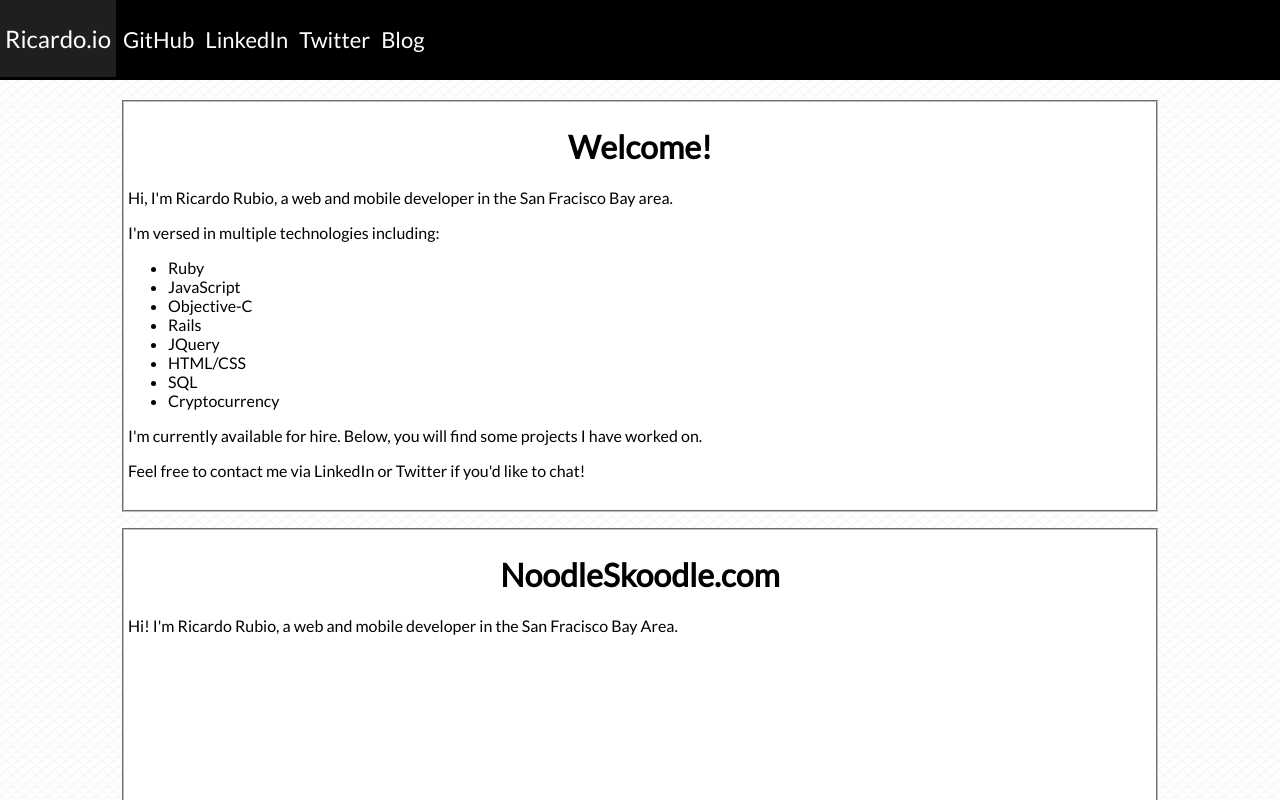
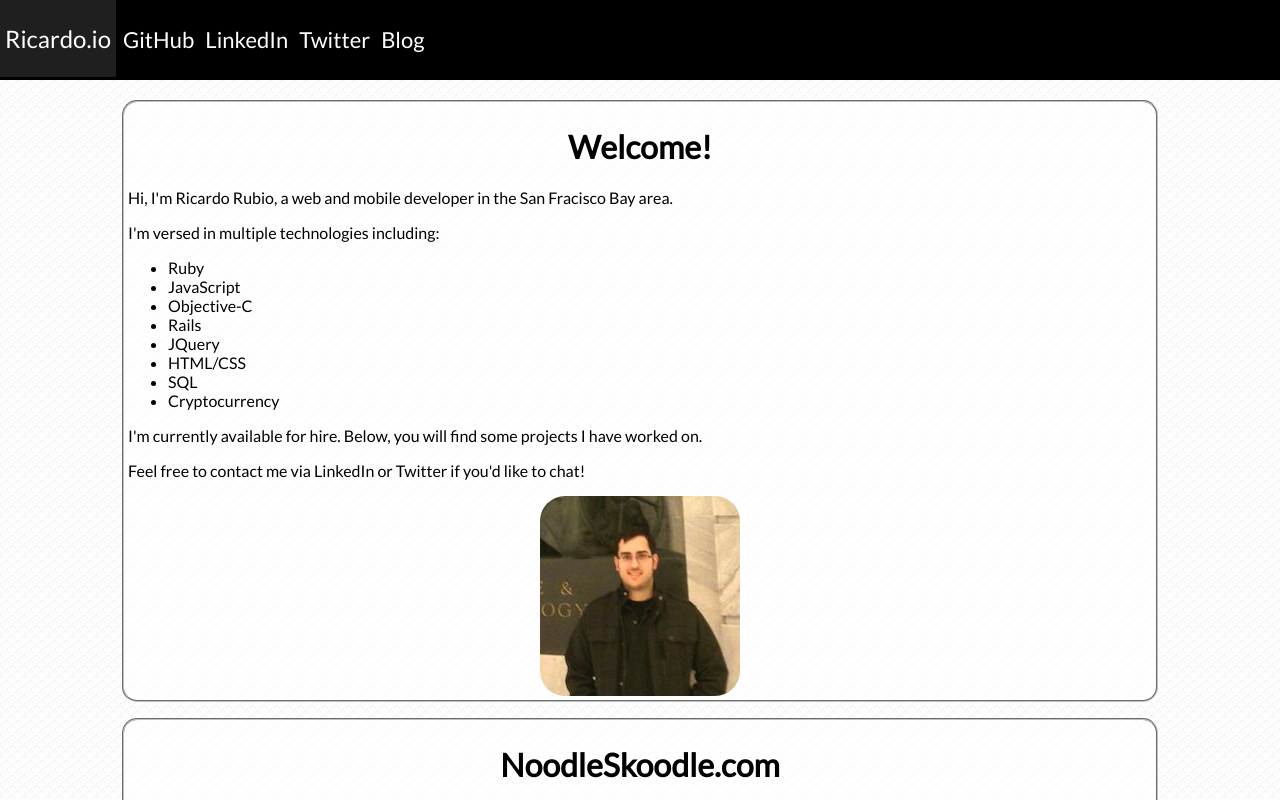
Before and after one commit to rickarubio/ricardo, a plain HTML site: page index.html in a window 1280 px wide. Shown: the top 800 px of the page. Drawn offline with Linux system fonts and the light colour scheme.

Commit message:
adds profile image and styling

```diff
--- a/index.html
+++ b/index.html
@@ -36,6 +36,7 @@
     </ul>
     <p>I'm currently available for hire. Below, you will find some projects I have worked on.</p>
     <p>Feel free to contact me via LinkedIn or Twitter if you'd like to chat!</p>
+    <img class="profile-image" src="images/profile_pic.jpg" />
   </section>
   <section class="content">
     <h1>NoodleSkoodle.com</h1>
--- a/style.css
+++ b/style.css
@@ -57,9 +57,16 @@ nav a:hover {
   margin: auto;
   margin-top: 16px;
   margin-bottom: 16px;
-  background-color: white;
+  background-color: rgba(255, 255, 255, 0.6);
   border: 2px groove silver;
   padding: 4px;
+  border-radius: 15px;
+}
+
+.profile-image {
+  display: block;
+  margin: auto;
+  border-radius: 25px;
 }
 
 .content h1 {
```
Also changed, not shown: images/profile_pic.jpg (added), 1 other file.
